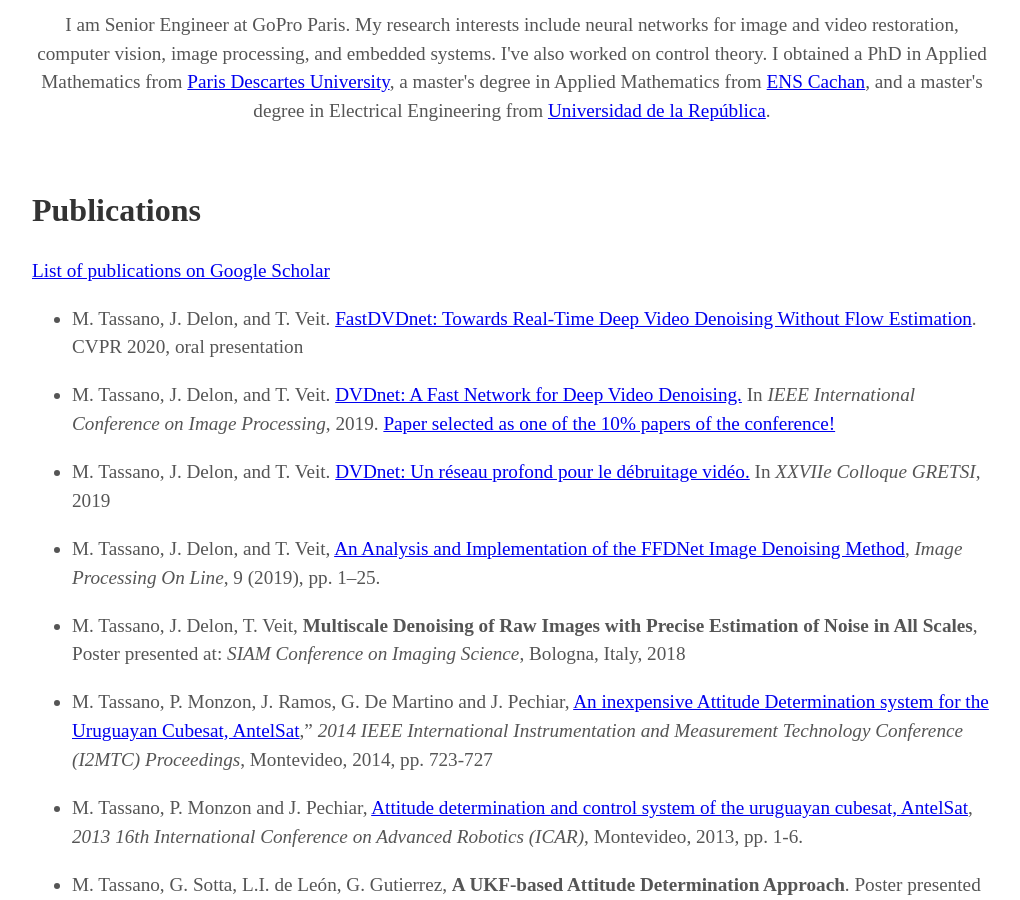
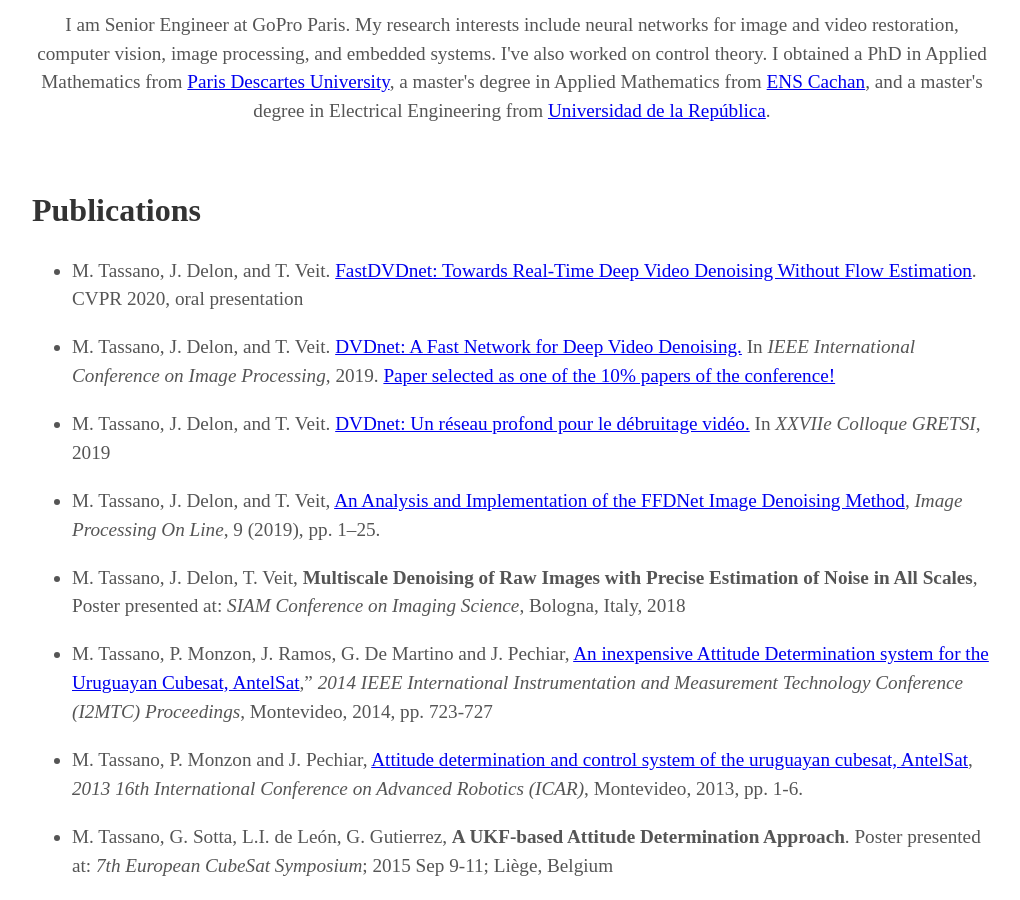
Before and after one commit to m-tassano/m-tassano.github.io, a Jekyll site: the page built from index.md, in a window 1280 px wide and 900 px high, scrolled down 1046 px. Shown: the whole window, without its empty margins (128-1148 px from the left). Built offline with Jekyll 4.4.1, drawn with Linux system fonts in a browser that asks for light colours; some web fonts are replaced; some of the changed text lies outside the part shown.

Commit message:
Update about.html

```diff
--- a/_includes/about.html
+++ b/_includes/about.html
@@ -6,8 +6,6 @@
 <div class="about">
 {% capture x %}
 ## Publications
-
-  [List of publications on Google Scholar](https://scholar.google.fr/citations?user=vhPenloAAAAJ&hl=en)
 
 - M. Tassano, J. Delon, and T. Veit. [FastDVDnet: Towards Real-Time Deep Video Denoising Without Flow Estimation](https://openaccess.thecvf.com/content_CVPR_2020/html/Tassano_FastDVDnet_Towards_Real-Time_Deep_Video_Denoising_Without_Flow_Estimation_CVPR_2020_paper.html). CVPR 2020, oral presentation
 
```
Also changed, not shown: other parts of _includes/about.html (+2 -0 lines).
